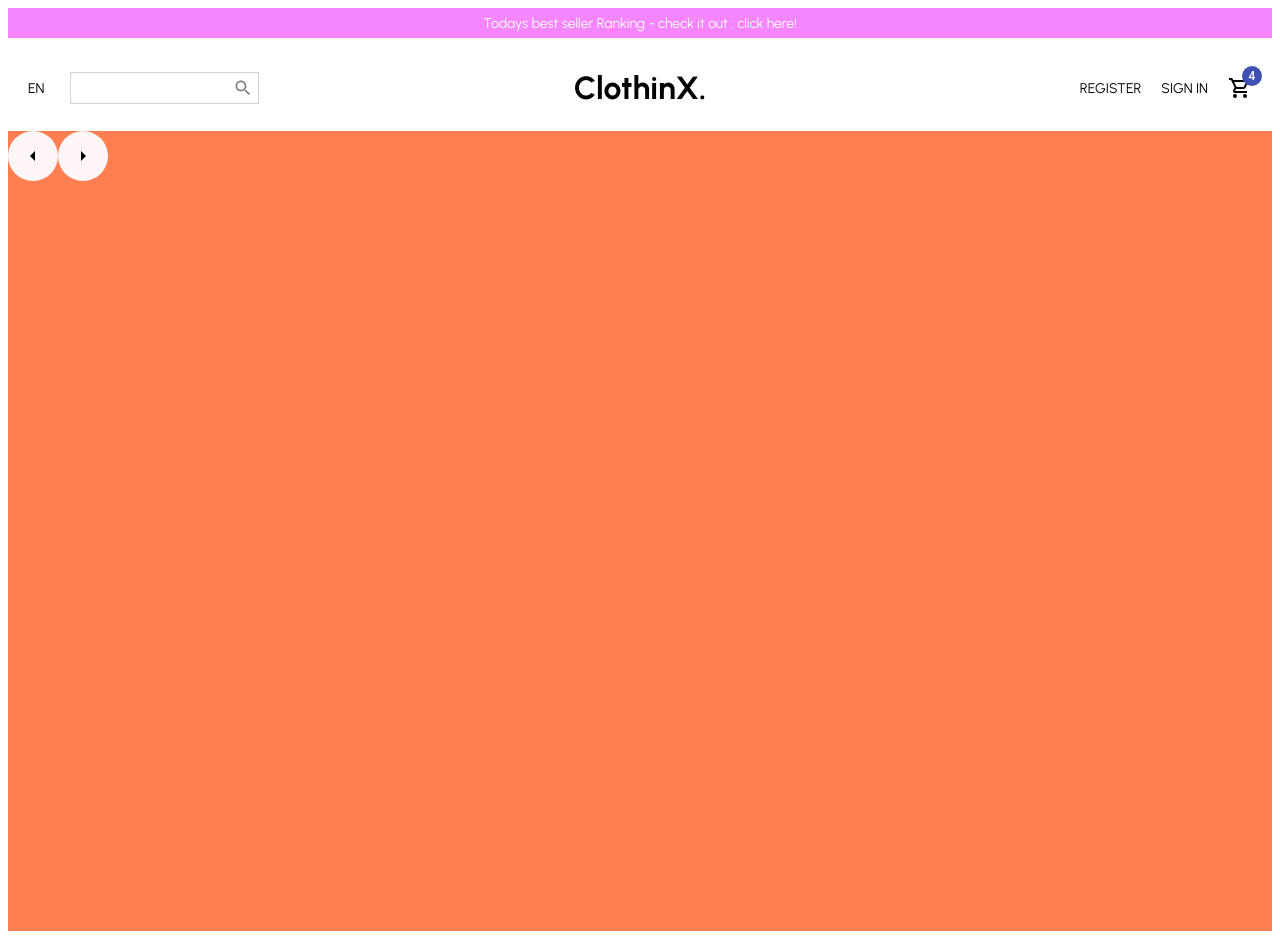
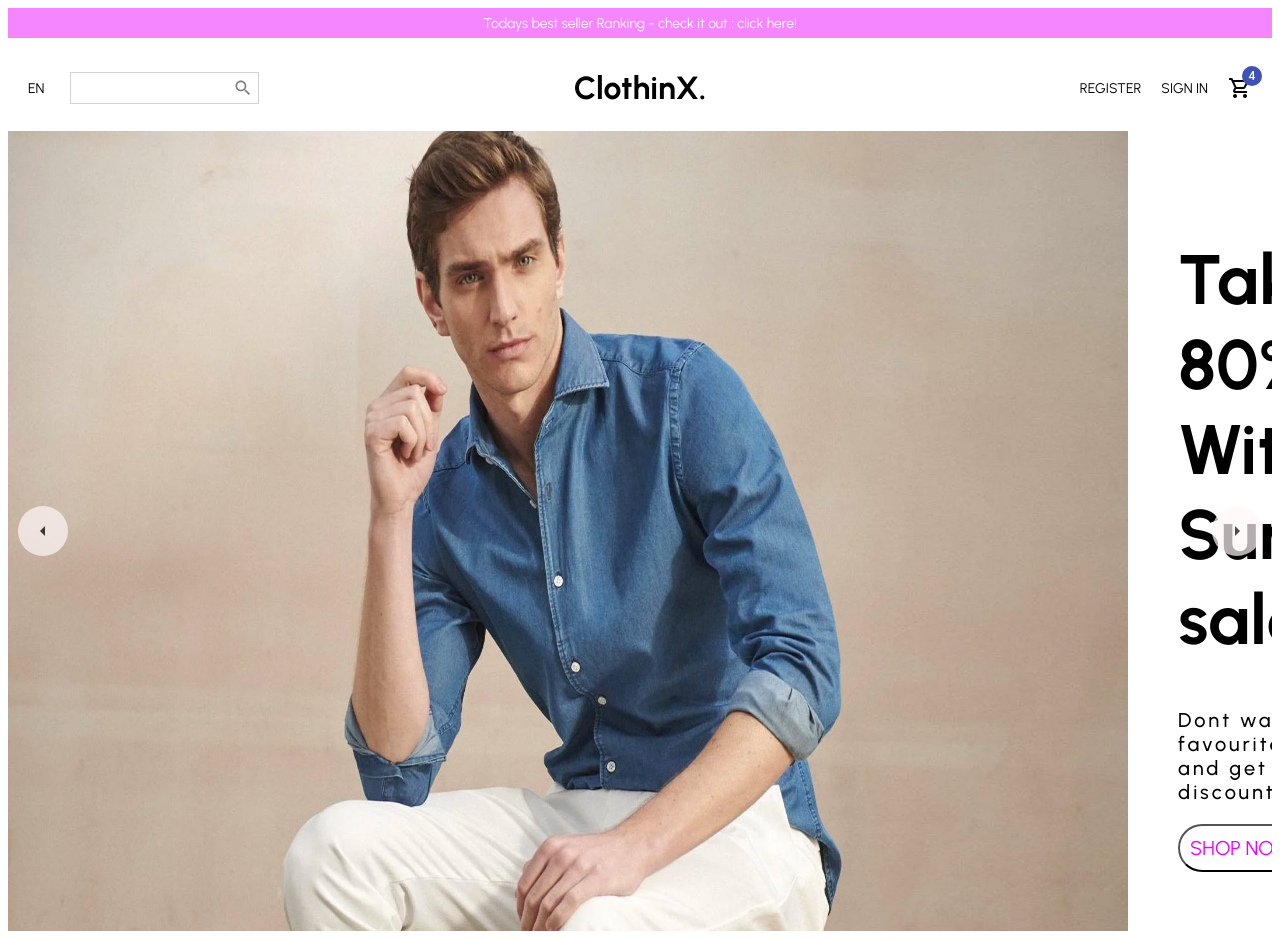
Before and after one commit to indura08/ClothinX-project-frontend, a React (Vite) app: page / in a window 1280 px wide. Built offline with nearby package versions, Linux system fonts and the light colour scheme.

Commit message:
second commit for slider.jsx

```diff
--- a/src/components/Slider.jsx
+++ b/src/components/Slider.jsx
@@ -1,11 +1,14 @@
 import { ArrowLeftOutlined, ArrowRightOutlined } from "@material-ui/icons"
 import styled from "styled-components"
+import { useState } from "react"
 
 const Container = styled.div`
     width: 100%;
     height : 100vh;
     display: flex;
-    background-color: coral;
+    background-color: white;
+    position: relative;
+    overflow: hidden;
 
 `
 
@@ -17,18 +20,130 @@ const Arrow = styled.div`
     display: flex;
     align-items: center;
     justify-content: center;
+    position: absolute;
+    top: 0;
+    bottom: 0;
+    left: ${props => props.direction === "left" && "10px"};
+    right: ${props => props.direction === "right" && "10px"};
+    margin: auto;
+    cursor: pointer;
+    opacity: 0.7;
+    z-index: 2;
 
 `
 
+const Wrapper = styled.div`
+  height: 100%;
+  display: flex;
+  transform: translateX(0)
+`
+
+const Slide =styled.div`
+  width: 100vw;
+  height: 100vh;
+  display:flex;
+  align-items: center;
+  background-color: #${props => props.bg};
+`
+
+const ImgContainer =styled.div`
+  height: 100%;
+  flex: 1;
+`
+
+const Image = styled.img`
+  height: 100%;
+  width: 140vh
+
+`
+const InfoContainer =styled.div`
+  flex: 1;
+  padding: 50px;
+`
+
+const Title = styled.h1`
+  font-size: 70px;
+`
+const Desc = styled.p`
+  margin: 50px, 0px;
+  font-size: 20px;
+  font-weight: 500;
+  letter-spacing: 3px;
+`
+const Button = styled.button`
+  padding: 10px;
+  font-size: 20px;
+  background-color: transparent;
+  cursor: pointer;
+  transition: 1s;
+  color: #E900FF;
+  border-radius: 50px;
+
+  &:hover {
+    background-color: #E900FF;
+    color: white;
+  }
+`
+
+
 const Slider = () => {
+  const [slideIndex, setSlideIndex] = useState(0)
+  const handleClick = (direction) => {
+
+  }
   return (
     <div>
       <Container>
-        <Arrow>
+        <Arrow direction="left" onClick={() => handleClick("left")}>
              <ArrowLeftOutlined/>
         </Arrow>
 
-        <Arrow>
+        <Wrapper>
+          <Slide bg="white">
+
+          <ImgContainer>
+            <Image src = "sliderimg1.jpg" />
+          </ImgContainer>
+
+          <InfoContainer>
+            <Title>Take 80% off With Summer sale</Title>
+            <Desc>Dont wait, Grab your favourite 5 items once and get the 80% off discount</Desc>
+            <Button>SHOP NOW.</Button>
+          </InfoContainer>
+
+          </Slide>
+
+          <Slide bg="F5D9FE">
+
+          <ImgContainer>
+            <Image src = "sliderimg1.jpg" />
+          </ImgContainer>
+
+          <InfoContainer>
+            <Title>Take 80% off With Summer sale</Title>
+            <Desc>Dont wait, Grab your favourite 5 items once and get the 80% off discount</Desc>
+            <Button>SHOP NOW.</Button>
+          </InfoContainer>
+
+          </Slide>
+
+          <Slide bg="FAF0FD">
+
+          <ImgContainer>
+            <Image src = "sliderimg1.jpg" />
+          </ImgContainer>
+
+          <InfoContainer>
+            <Title>Take 80% off With Summer sale</Title>
+            <Desc>Dont wait, Grab your favourite 5 items once and get the 80% off discount</Desc>
+            <Button>SHOP NOW.</Button>
+          </InfoContainer>
+
+          </Slide>
+
+        </Wrapper>
+
+        <Arrow direction="right" onClick={() => handleClick("right")}>
              <ArrowRightOutlined/>
         </Arrow>
       </Container>
@@ -36,5 +151,4 @@ const Slider = () => {
   )
 }
 
-export default Slider
-// 30:05n nawattuwe
+export default Slider //nawattuwe 44:30
```
